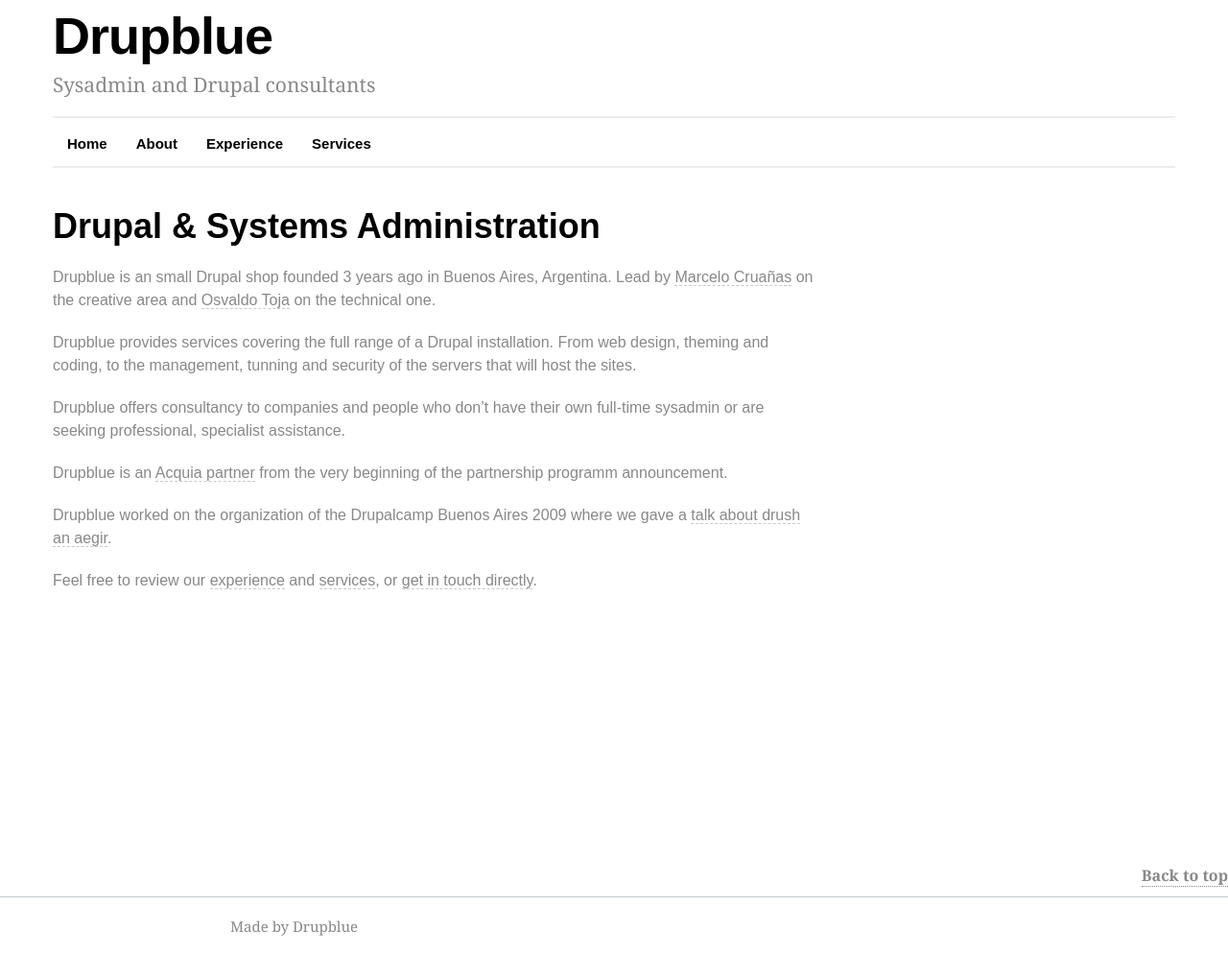
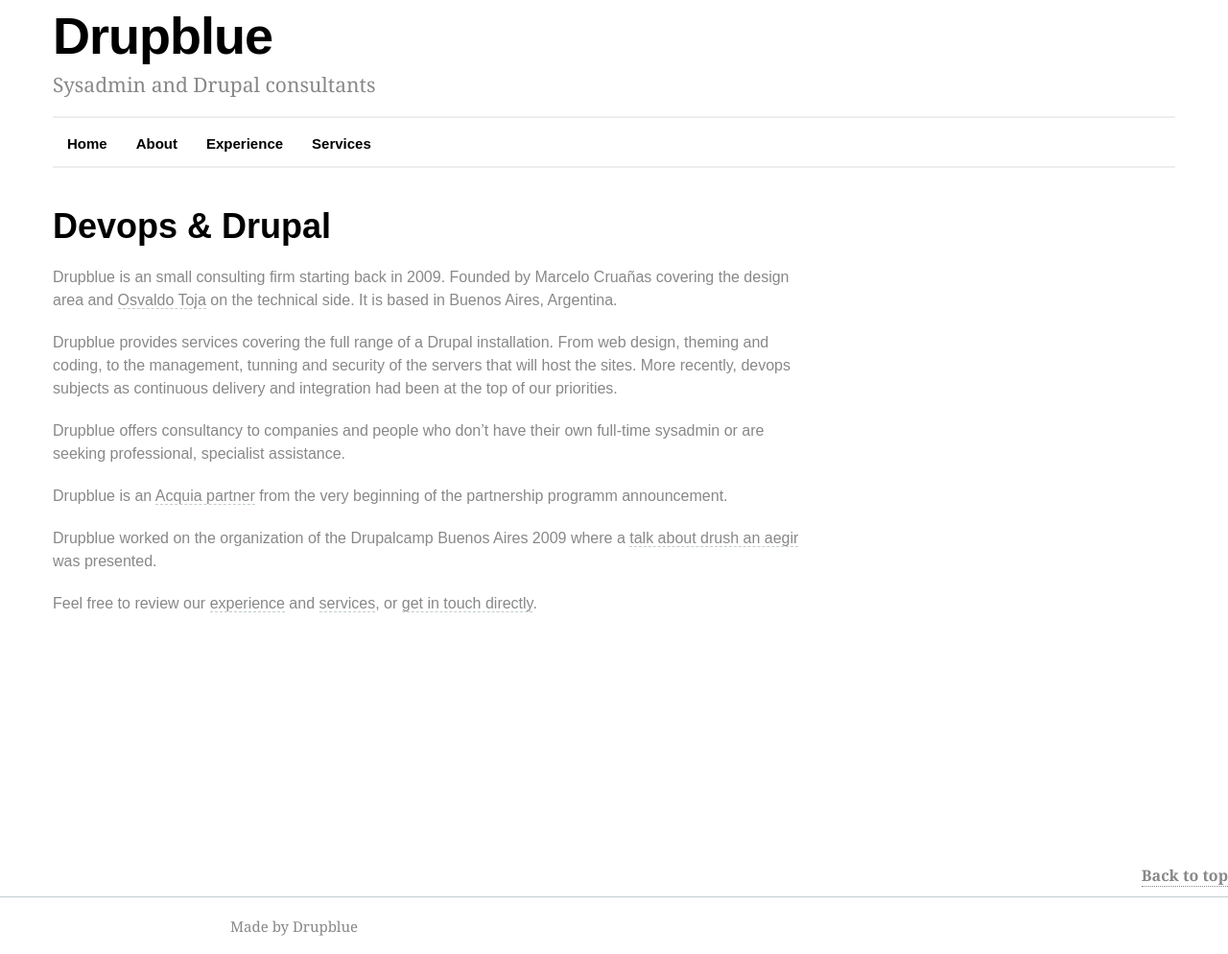
Before and after one commit to drupblue/en, a Jekyll site: the page built from index.md, in a window 1280 px wide. Shown: the whole page at 96% size. Built offline with Jekyll 4.4.1, drawn with Linux system fonts in a browser that asks for light colours; nearby versions of some CDN libraries; some web fonts are replaced; Markdown is read by kramdown in place of the engine named in the settings.

Commit message:
Update index.md

```diff
--- a/index.md
+++ b/index.md
@@ -3,18 +3,18 @@
 title: Home
 ---
 
-Drupal & Systems Administration
+Devops & Drupal
 ==============================
 
-Drupblue is an small Drupal shop founded 3 years ago in Buenos Aires, Argentina. Lead by [Marcelo Cruañas](http://www.drupblue.com/staff/marcelo-crua%C3%B1as) on the creative area and [Osvaldo Toja](/experience.html) on the technical one.
+Drupblue is an small consulting firm starting back in 2009. Founded by Marcelo Cruañas covering the design area and [Osvaldo Toja](/experience.html) on the technical side. It is based in Buenos Aires, Argentina.
 
-Drupblue provides services covering the full range of a Drupal installation. From web design, theming and coding, to the management, tunning and security of the servers that will host the sites.
+Drupblue provides services covering the full range of a Drupal installation. From web design, theming and coding, to the management, tunning and security of the servers that will host the sites. More recently, devops subjects as continuous delivery and integration had been at the top of our priorities.
 
 Drupblue offers consultancy to companies and people who don't have their own full-time sysadmin or are seeking professional, specialist assistance.
 
 Drupblue is an [Acquia partner](https://www.acquia.com/partners/showcase/drupblue) from the very beginning of the partnership programm announcement.
 
-Drupblue worked on the organization of the Drupalcamp Buenos Aires 2009 where we gave a [talk about drush an aegir](http://groups.drupal.org/taxonomy/term/8877).
+Drupblue worked on the organization of the Drupalcamp Buenos Aires 2009 where a [talk about drush an aegir](http://groups.drupal.org/taxonomy/term/8877) was presented.
 
 
 Feel free to review our [experience](/experience.html) and [services](/services.html), or [get in touch directly](http://www.devops.com.ar/contacto/).
```
